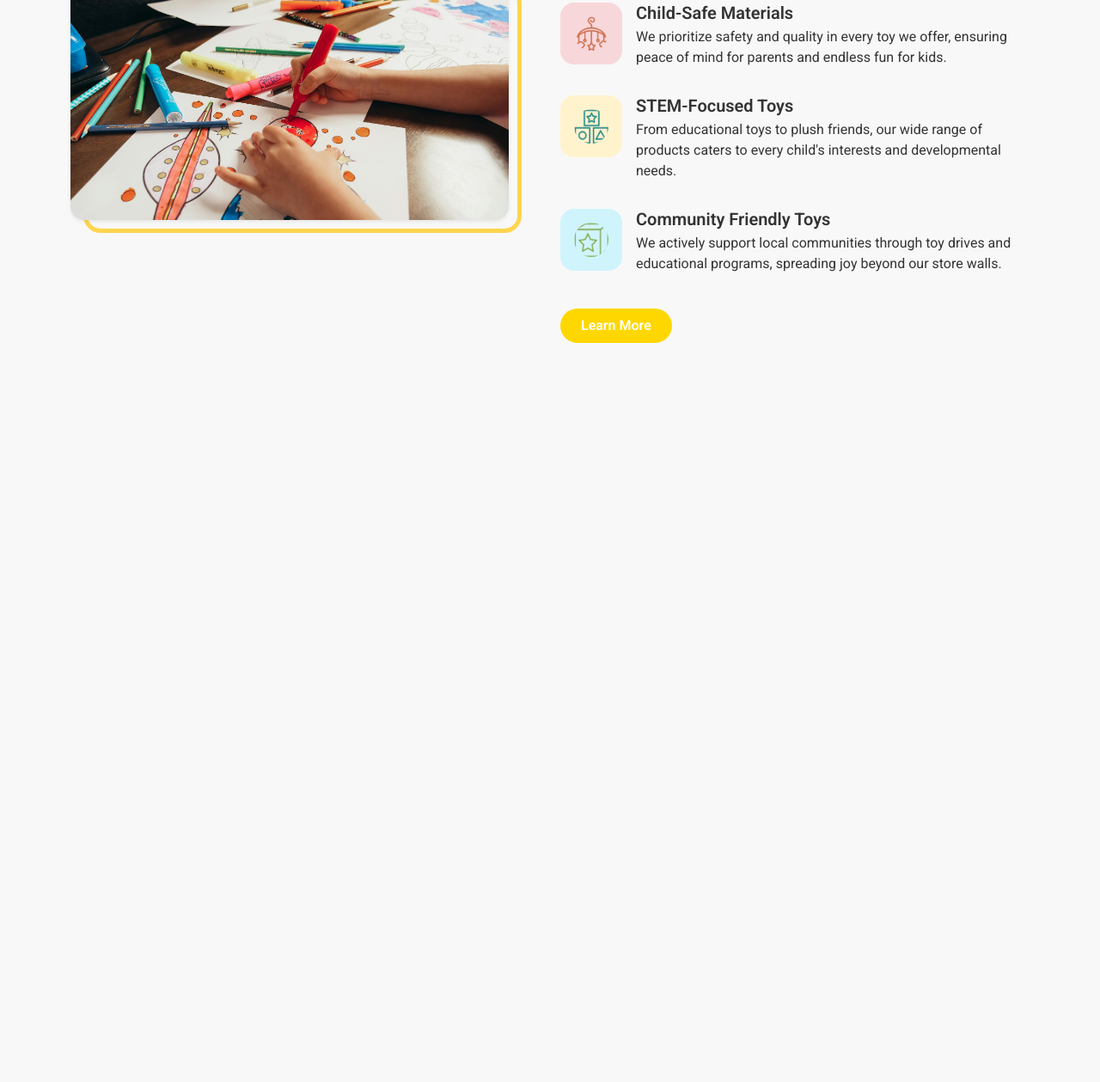
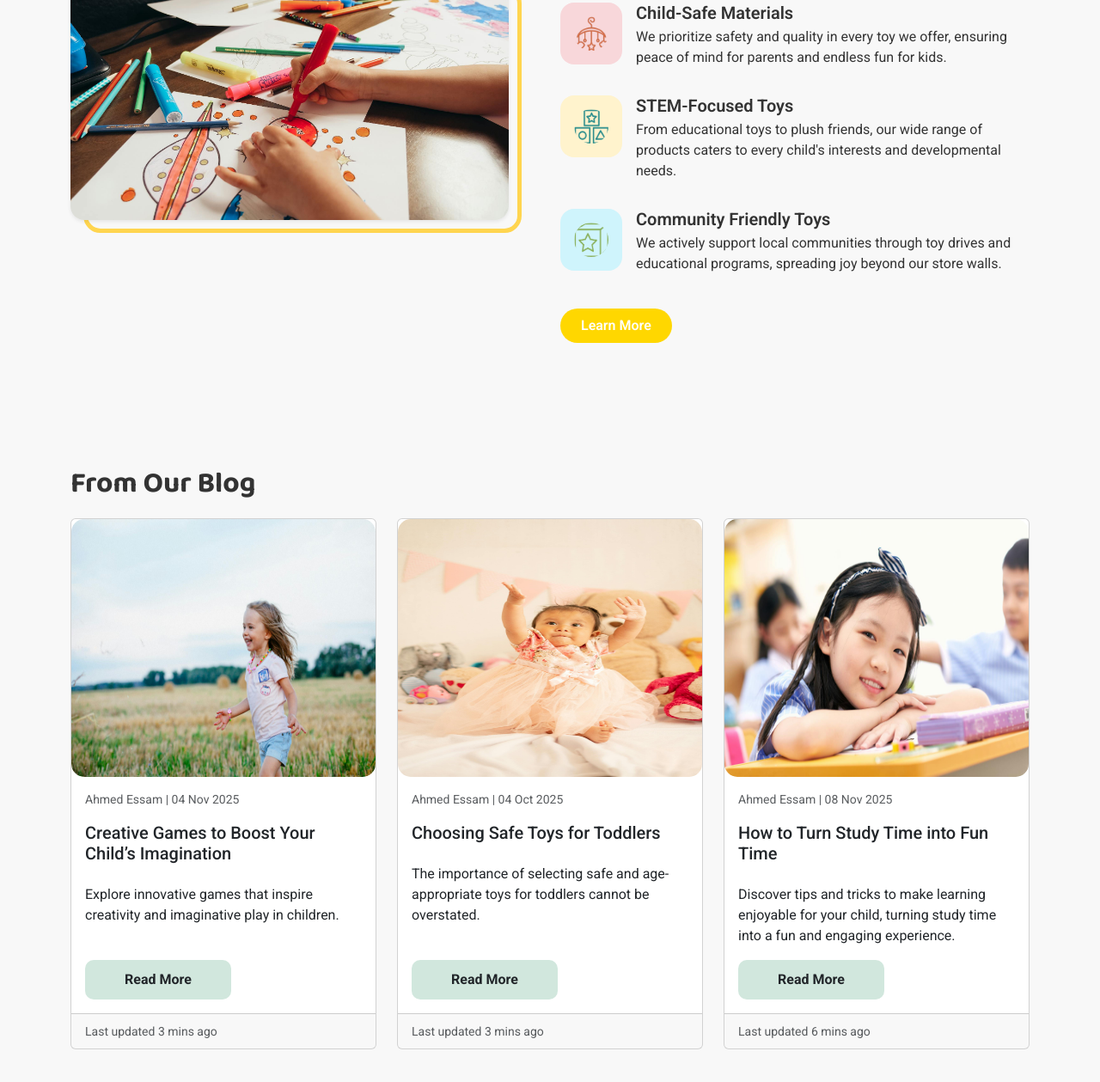
Before and after one commit to ShaymaaEssa/ToysWebSite, a plain HTML site: page index.html in a window 1280 px wide. Shown: the part 2243-3502 px from the top of the page at 86% size. Before the commit the page ends 2738 px from the top, so only its background shows below. Drawn offline with Linux system fonts and the light colour scheme.

Commit message:
blog section

```diff
--- a/css/style.css
+++ b/css/style.css
@@ -426,6 +426,24 @@ section h2{
 
 /* about section end  */
 
+/* blog section start   */
+.blog-section .card{
+  overflow: hidden;
+}
+
+.blog-section img {
+  border-radius: 15px;
+  transition: transform 0.4s ease, box-shadow 0.4s ease;
+}
+
+
+
+.blog-section .card:hover img {
+  transform: scale(1.05);
+  box-shadow: 0 6px 18px rgba(0,0,0,0.12);
+}
+/* blog section end  */
+
 
 
 
--- a/index.html
+++ b/index.html
@@ -419,6 +419,74 @@
   </section>
   <!-- about end  -->
 
+  <!-- blog section start  -->
+  <section class="blog-section py-5">
+    <div class="container">
+      <h2>
+        From Our Blog
+      </h2>
+
+      <div class="row row-cols-1 row-cols-md-3 g-4">
+        <div class="col">
+          <div class="card h-100">
+            <img src="/images/blog/blog1.jpg" class="card-img-top" alt="blog item 1 image" height="300px">
+            <div class="card-body d-flex flex-column gap-3 d-flex flex-column gap-3">
+              <div class="h-75 d-flex flex-column gap-3">
+                <small class="text-body-secondary">Ahmed Essam | 04 Nov 2025</small>
+                <h5 class="card-title">Creative Games to Boost Your Child’s Imagination</h5>
+                <p class="card-text">Explore innovative games that inspire creativity and imaginative play in children.
+                </p>
+              </div>
+              <button class="btn bg-success-subtle  align-self-start fw-bold">Read More</button>
+            </div>
+            <div class="card-footer">
+              <small class="text-body-secondary">Last updated 3 mins ago</small>
+            </div>
+          </div>
+        </div>
+        <div class="col">
+          <div class="card h-100">
+            <img src="/images/blog/blog3.jpg" class="card-img-top" alt="blog item 2 image" height="300px">
+            <div class="card-body d-flex flex-column gap-3">
+              <div class="h-75 d-flex flex-column gap-3">
+<small class="text-body-secondary">Ahmed Essam | 04 Oct 2025</small>
+              <h5 class="card-title">Choosing Safe Toys for Toddlers</h5>
+              <p class="card-text">The importance of selecting safe and age-appropriate toys for toddlers cannot be
+                overstated.</p>
+              </div>
+
+
+              <button class="btn bg-success-subtle  align-self-start fw-bold">Read More</button>
+            </div>
+            <div class="card-footer">
+              <small class="text-body-secondary">Last updated 3 mins ago</small>
+            </div>
+          </div>
+        </div>
+        <div class="col">
+          <div class="card h-100">
+            <img src="/images/blog/blog2.jpg" class="card-img-top" alt="blog item 3 image" height="300px">
+            <div class="card-body d-flex flex-column gap-3">
+              <div class="h-75 d-flex flex-column gap-3">
+                <small class="text-body-secondary">Ahmed Essam | 08 Nov 2025</small>
+                <h5 class="card-title">How to Turn Study Time into Fun Time</h5>
+                <p class="card-text">Discover tips and tricks to make learning enjoyable for your child, turning study
+                  time into a fun and engaging experience.</p>
+              </div>
+
+              <button class="btn bg-success-subtle  align-self-start fw-bold">Read More</button>
+            </div>
+            <div class="card-footer">
+              <small class="text-body-secondary">Last updated 6 mins ago</small>
+            </div>
+          </div>
+        </div>
+      </div>
+    </div>
+
+  </section>
+  <!-- blog section end  -->
+
   <script src="js/bootstrap.js"></script>
   <script src="js/jquery-3.7.1.min.js"></script>
   <script src="js/script.js"></script>
```
Also changed, not shown: images/blog/blog1.jpg (added), images/blog/blog2.jpg (added), images/blog/blog3.jpg (added).
